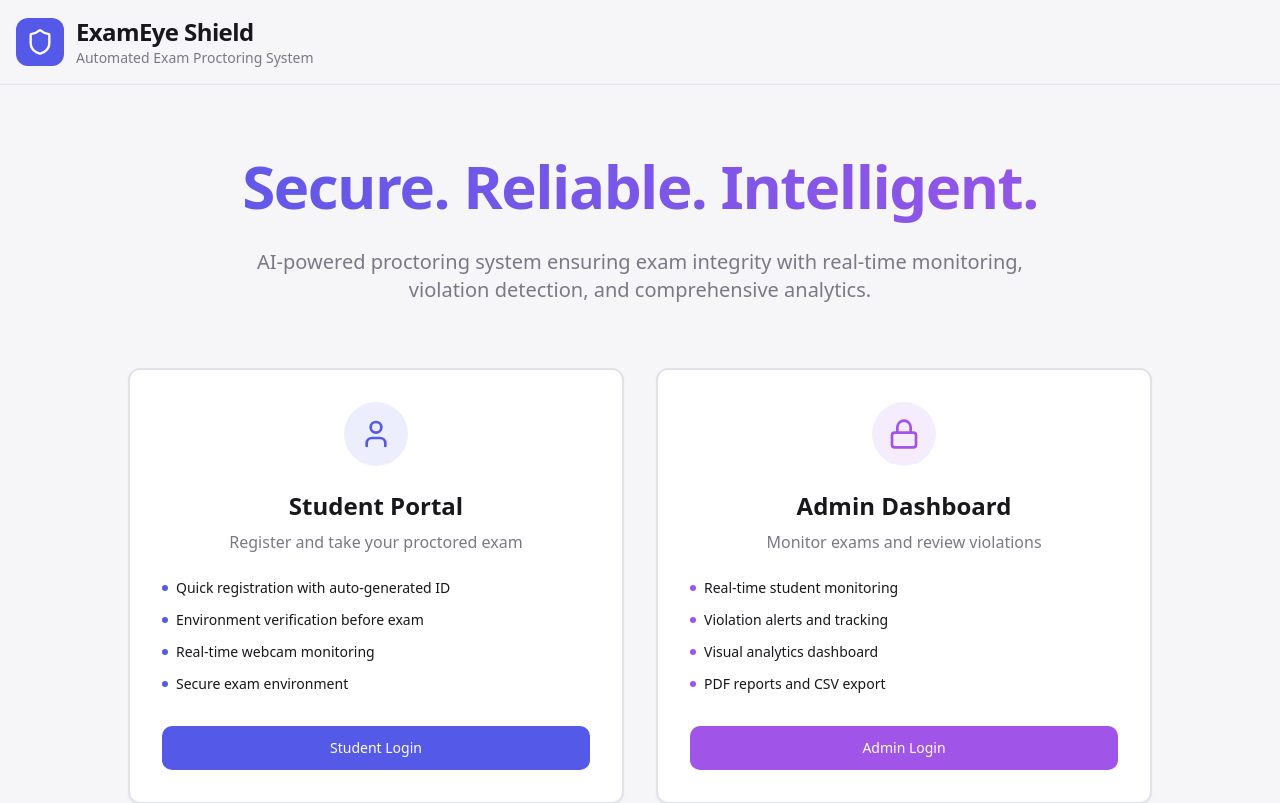
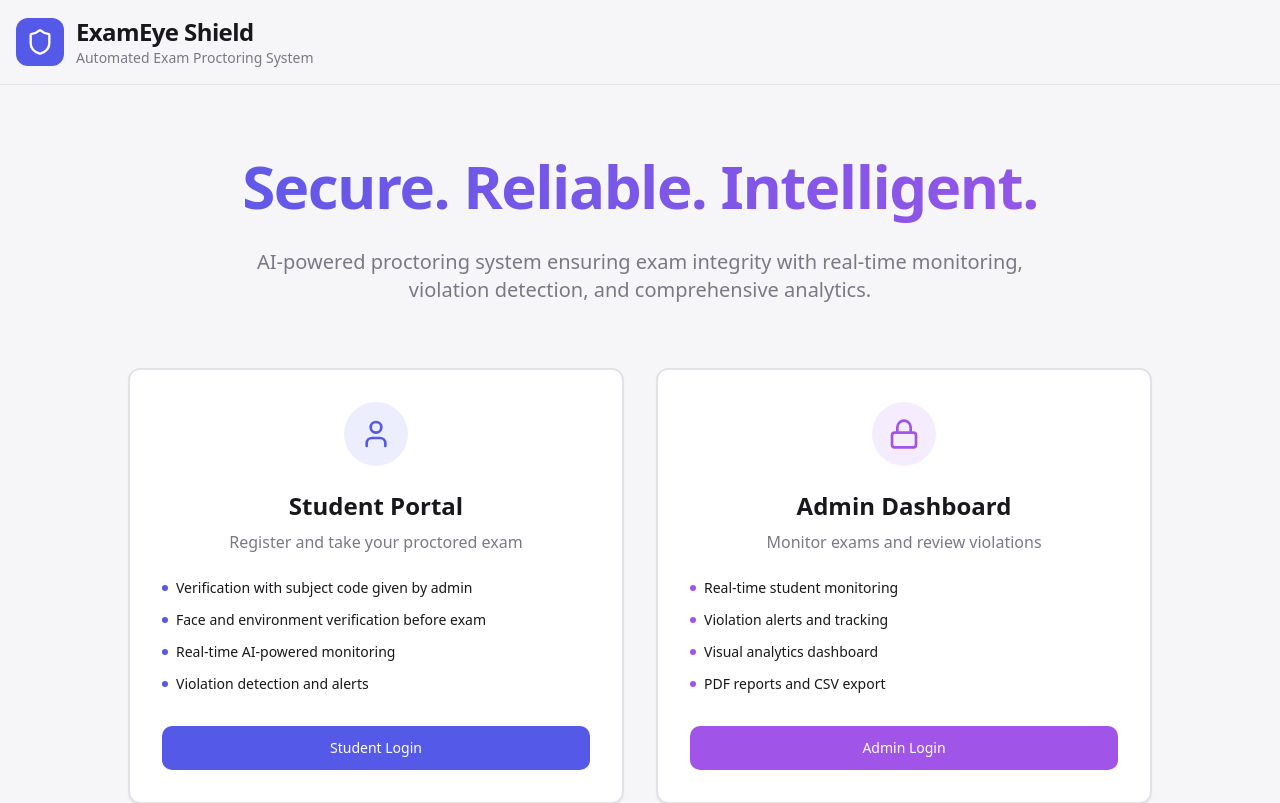
Before and after one commit to vinaykr03/Exameye-Shield---Enhanced-Edition, a React (Vite) app in the folder frontend/: page / in a window 1280 px wide. Shown: the top 803 px of the page. Built offline with nearby package versions, Linux system fonts and the light colour scheme; the HTML template or start-up script is replaced by a standard one.

Commit message:
auto-commit for 71419f4a-9e10-41d7-94de-3eb8b0a77029

```diff
--- a/frontend/src/pages/Index.tsx
+++ b/frontend/src/pages/Index.tsx
@@ -47,19 +47,19 @@ const Index = () => {
               <ul className="space-y-3 mb-8">
                 <li className="flex items-center gap-2 text-sm">
                   <div className="w-1.5 h-1.5 rounded-full bg-primary"></div>
-                  Quick registration with auto-generated ID
+                  Verification with subject code given by admin
                 </li>
                 <li className="flex items-center gap-2 text-sm">
                   <div className="w-1.5 h-1.5 rounded-full bg-primary"></div>
-                  Environment verification before exam
+                  Face and environment verification before exam
                 </li>
                 <li className="flex items-center gap-2 text-sm">
                   <div className="w-1.5 h-1.5 rounded-full bg-primary"></div>
-                  Real-time webcam monitoring
+                  Real-time AI-powered monitoring
                 </li>
                 <li className="flex items-center gap-2 text-sm">
                   <div className="w-1.5 h-1.5 rounded-full bg-primary"></div>
-                  Secure exam environment
+                  Violation detection and alerts
                 </li>
               </ul>
               <Button
```
